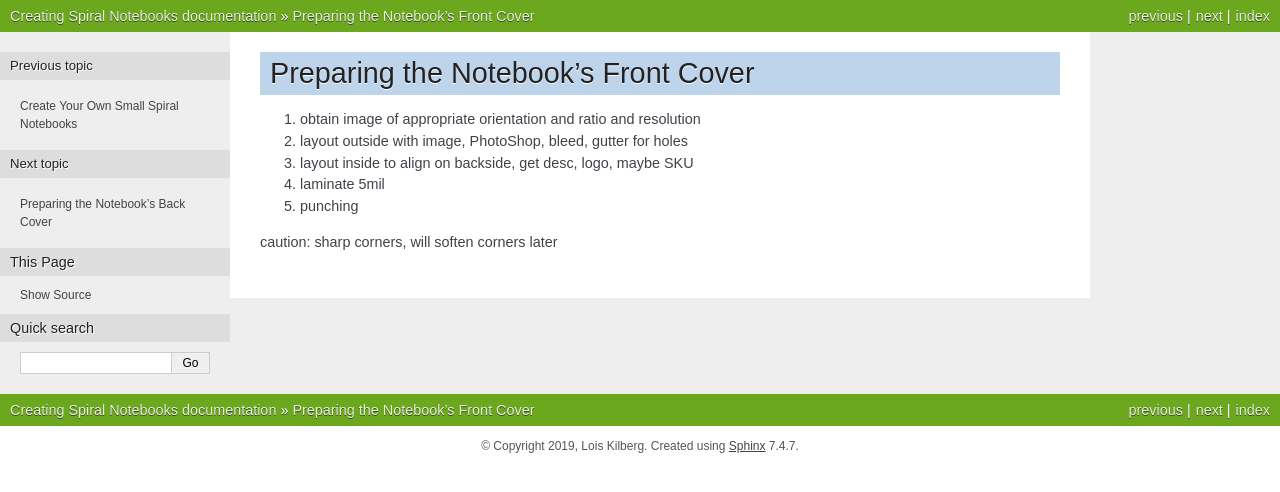
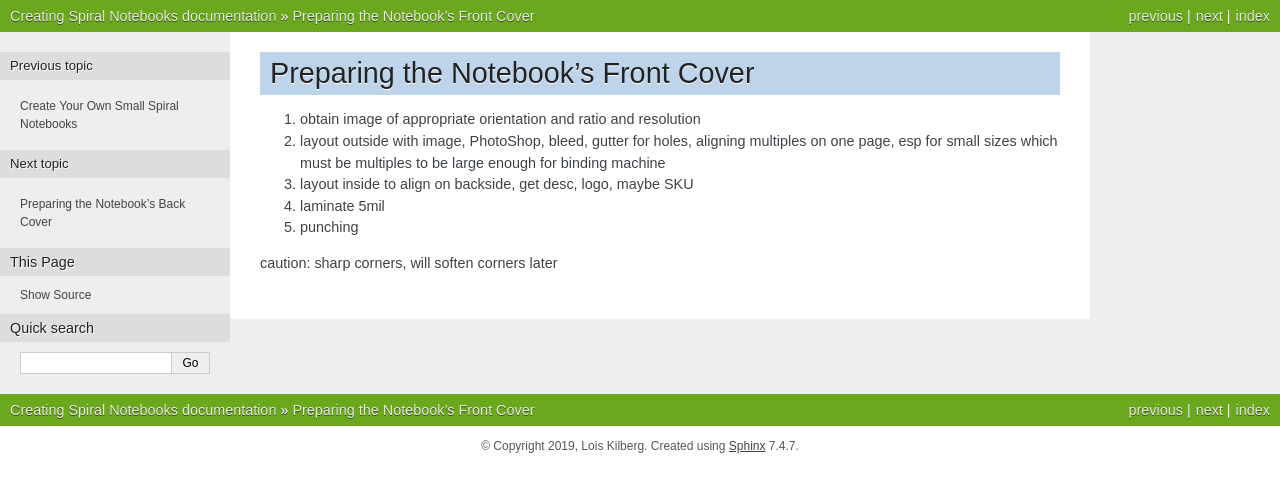
Before and after one commit to loiskilberg/create_spiral_notebook, a Sphinx documentation site: the page built from source/01_prepare_front_cover.rst, in a window 1280 px wide. Shown: the top 492 px of the page. Built offline with Sphinx 7.4.7, drawn with Linux system fonts in a browser that asks for light colours; pages that are not in the unit, such as notebooks, are missing from menus.

Commit message:
add info about multiples on one page

```diff
--- a/source/01_prepare_front_cover.rst
+++ b/source/01_prepare_front_cover.rst
@@ -2,7 +2,7 @@ Preparing the Notebook's Front Cover
 ####################################
 
 #. obtain image of appropriate orientation and ratio and resolution
-#. layout outside with image, PhotoShop, bleed, gutter for holes
+#. layout outside with image, PhotoShop, bleed, gutter for holes, aligning multiples on one page, esp for small sizes which must be multiples to be large enough for binding machine
 #. layout inside to align on backside, get desc, logo, maybe SKU
 #. laminate 5mil
 #. punching
```
